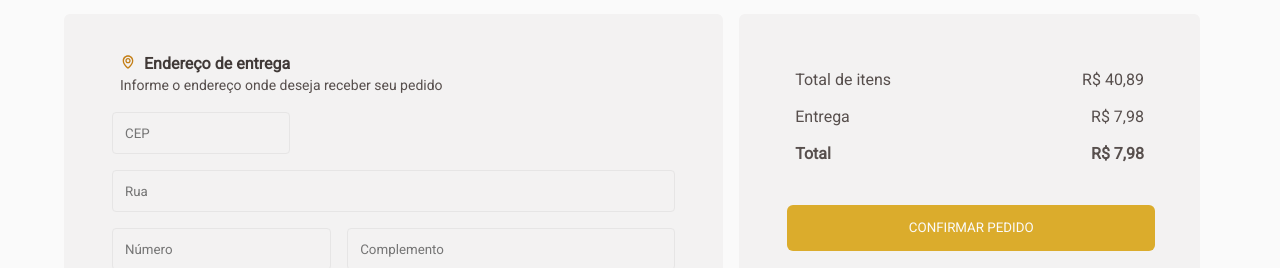
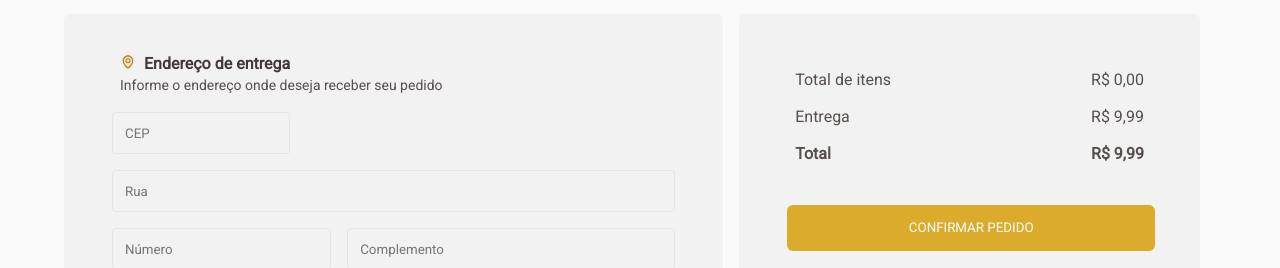
Before and after one commit to cp-yago/shop-anything, a React (Vite) app: page /checkout in a window 1280 px wide. Shown: the part 129-397 px from the top of the page. Built offline with nearby package versions, Linux system fonts and the light colour scheme; data requests are answered from the project's data file.

Commit message:
feat: totals in summary component

```diff
--- a/src/pages/Checkout/Summary/index.tsx
+++ b/src/pages/Checkout/Summary/index.tsx
@@ -4,6 +4,7 @@ import { BiTrash } from 'react-icons/bi'
 
 import { useCartContext } from "../../../contexts/CartContext"
 import { ProductInCart } from "../../../reducers/shopping/reducer"
+import { formatNumberToCurrency } from "../../../utils/formatNumberToCurrency"
 
 interface SummaryItemProps {
   product: ProductInCart
@@ -36,6 +37,14 @@ const SummaryItem = ({ product }: SummaryItemProps) => {
 export const Summary = () => {
   const { cart } = useCartContext()
 
+  const totalProductsInCar = () => {
+    return cart.products.reduce((previousValue, { product: { price }, quantity }) => {
+      return previousValue + quantity * price
+    }, 0)
+  }
+
+  const freightPrice = 9.99
+
   return (
     <Container>
       <h1>Cafés selecionados</h1>
@@ -47,18 +56,18 @@ export const Summary = () => {
         <div className="total-container">
           <div className="total-item">
             <span>Total de itens</span>
-            <span>R$ 40,89</span>
+            <span>{formatNumberToCurrency(totalProductsInCar())}</span>
           </div>
           <div className="total-item">
             <span>Entrega</span>
-            <span>R$ 7,98</span>
+            <span>{formatNumberToCurrency(freightPrice)}</span>
           </div>
           <div className="total-item">
             <span>
               <strong>Total</strong>
             </span>
             <span>
-              <strong>R$ 7,98</strong>
+              <strong>{formatNumberToCurrency(totalProductsInCar() + freightPrice)}</strong>
             </span>
           </div>
           <button>Confirmar pedido</button>
--- /dev/null
+++ b/src/utils/formatNumberToCurrency.ts
@@ -0,0 +1,3 @@
+export function formatNumberToCurrency(number: number) {
+  return new Intl.NumberFormat('pt-BR', { style: 'currency', currency: 'BRL' }).format(number)
+}
```
